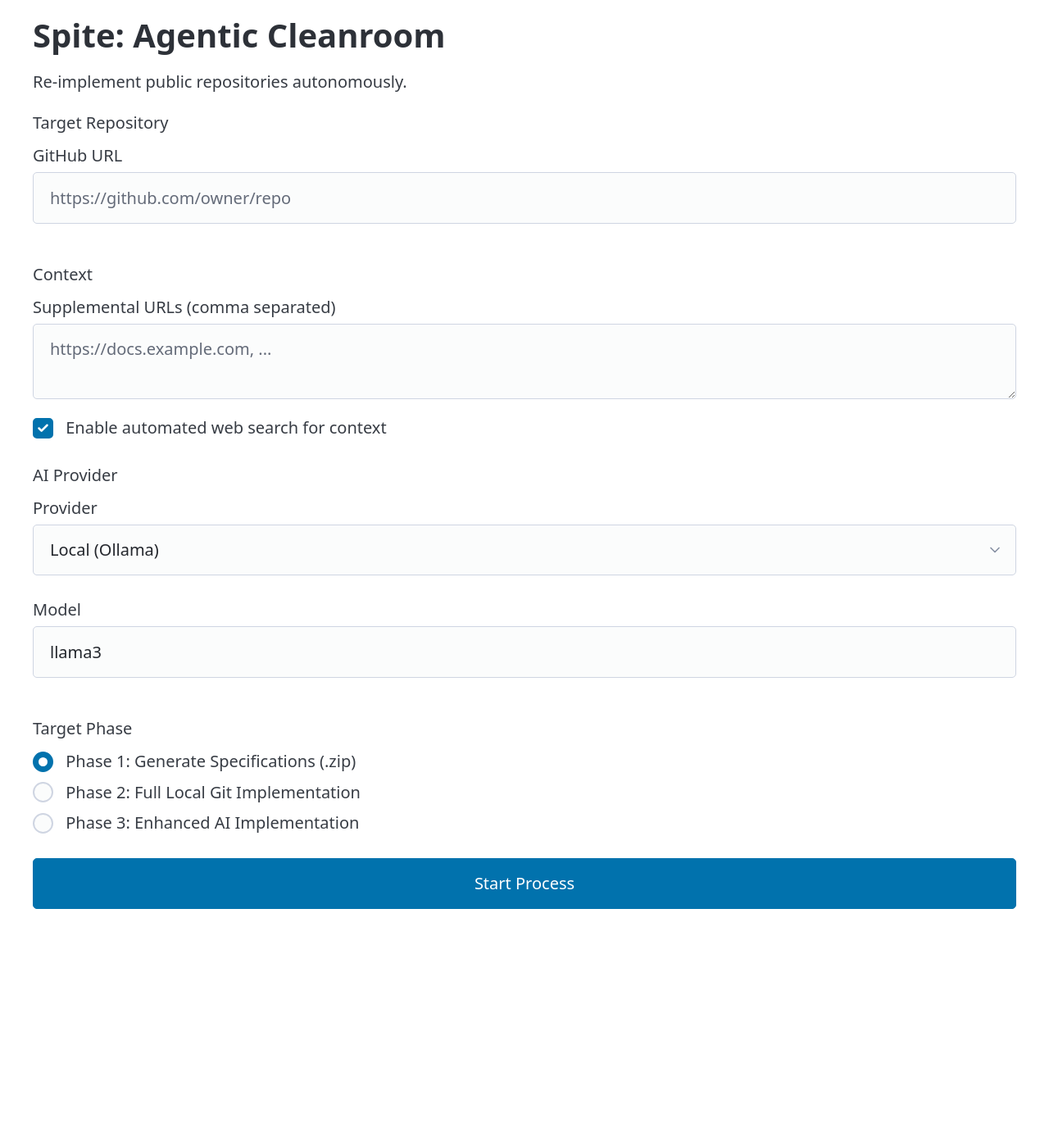
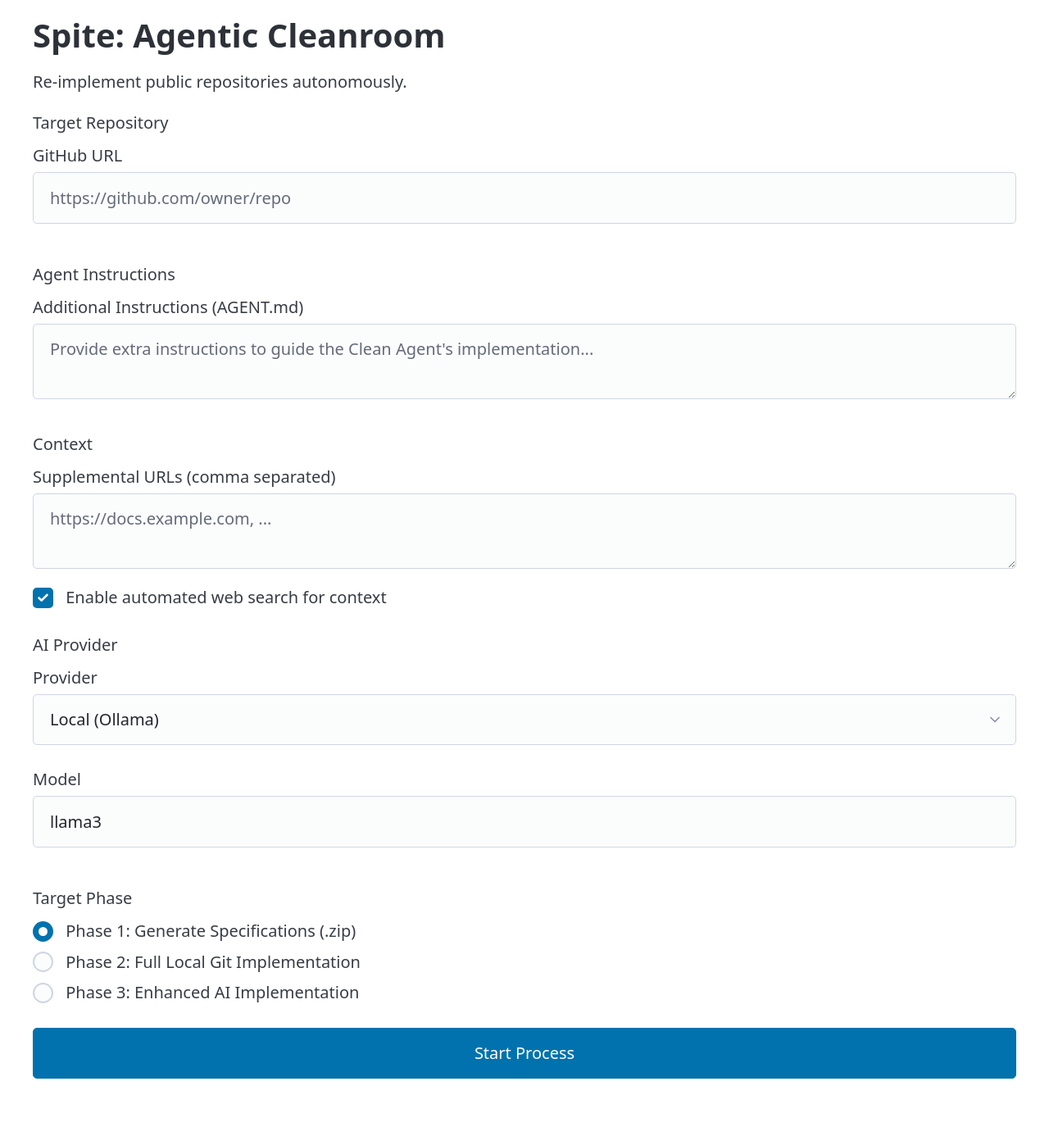
Before and after one commit to Ciemaar/Spite, a FastAPI app: page / in a window 1280 px wide. Shown: the whole page at 82% size. Before the commit the page ends 1109 px from the top, so only its background shows below. Run offline with FastAPI, Linux system fonts and the light colour scheme; parts of the project's set-up code (start-up, migrations or seed data) failed here and were passed over; some libraries are stand-ins or nearby versions.

Commit message:
feat: allow additional agent instructions
Co-authored-by: Ciemaar <1388496+Ciemaar@users.noreply.github.com>

```diff
--- a/src/spite/main.py
+++ b/src/spite/main.py
@@ -59,6 +59,7 @@ async def process(
     target_phase: Annotated[str, Form()],
     supplemental_urls: Annotated[str, Form()] = "",
     web_search: Annotated[bool, Form()] = False,
+    additional_instructions: Annotated[str, Form()] = "",
 ) -> StreamingResponse | HTMLResponse:
     """Handle the main form submission via HTMX."""
     logger.info(
@@ -92,6 +93,13 @@ async def process(
         specs = await dirty_agent.analyze(
             repo_files, supplemental_content, search_context
         )
+
+        # Inject additional instructions
+        if additional_instructions.strip():
+            if "AGENTS.md" in specs:
+                specs["AGENTS.md"] += "\n\n## Additional Instructions\n\n" + additional_instructions.strip()
+            else:
+                specs["AGENTS.md"] = "# Agent Instructions\n\n## Additional Instructions\n\n" + additional_instructions.strip()
 
         # Packaging
         if target_phase == "1":
--- a/src/templates/index.html
+++ b/src/templates/index.html
@@ -22,6 +22,14 @@
                 <label>
                     GitHub URL
                     <input type="url" name="github_url" placeholder="https://github.com/owner/repo" required>
+                </label>
+            </fieldset>
+
+            <fieldset>
+                <legend>Agent Instructions</legend>
+                <label>
+                    Additional Instructions (AGENT.md)
+                    <textarea name="additional_instructions" placeholder="Provide extra instructions to guide the Clean Agent's implementation..."></textarea>
                 </label>
             </fieldset>
 
```
